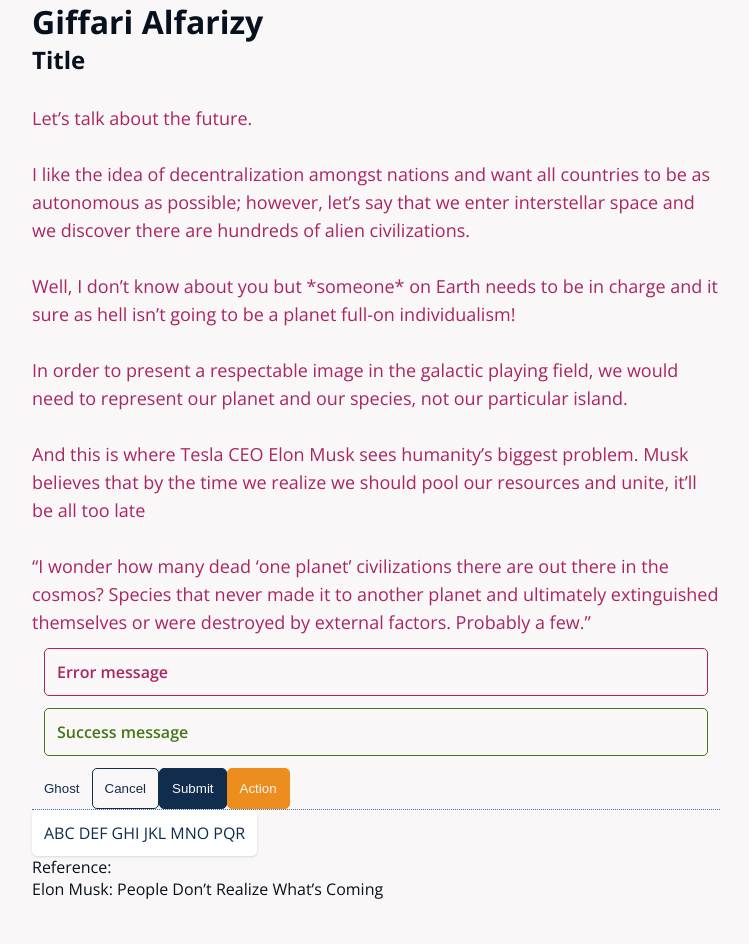
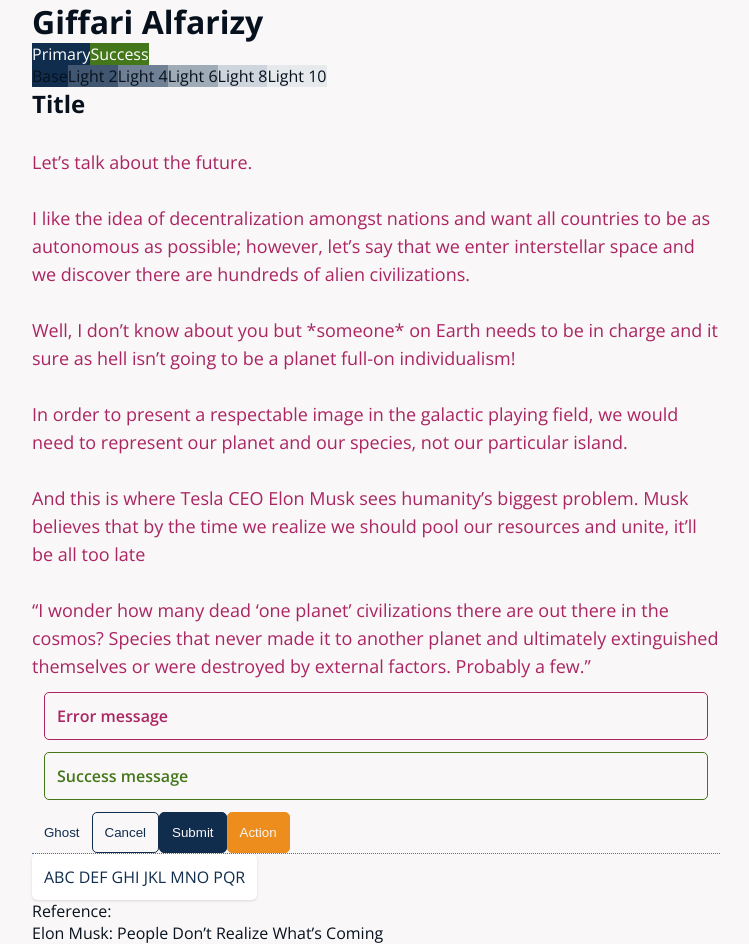
Before and after one commit to giffarialfarizy/giffari-next, a Next.js app: page / in a window 1280 px wide. Shown: the whole page, without its empty margins (0-749 px from the left). Before the commit the page ends 900 px from the top, so only its background shows below. Built offline with nearby package versions, Linux system fonts and the light colour scheme.

Commit message:
✅ Loops done

```diff
--- a/pages/index.tsx
+++ b/pages/index.tsx
@@ -15,6 +15,32 @@ const Home: NextPage = () => {
 
 			<main>
 				<h1>Giffari Alfarizy</h1>
+				<div>
+					<span className='bg-primary text-white'>
+						Primary
+					</span>
+					<span className='bg-success text-white'>
+						Success
+					</span>
+				</div>
+				<div>
+					<span className='bg-primary'>Base</span>
+					<span className='bg-primary-light-2'>
+						Light 2
+					</span>
+					<span className='bg-primary-light-4'>
+						Light 4
+					</span>
+					<span className='bg-primary-light-6'>
+						Light 6
+					</span>
+					<span className='bg-primary-light-8'>
+						Light 8
+					</span>
+					<span className='bg-primary-light-9'>
+						Light 10
+					</span>
+				</div>
 				<section className='blog'>
 					<h2>Title</h2>
 					<p className='paragraph'>
--- /dev/null
+++ b/styles/giffari/_colors.scss
@@ -0,0 +1,15 @@
+@each $key, $val in $colors {
+	.bg-#{$key} {
+		background-color: $val;
+	}
+	.text-#{$key} {
+		color: $val;
+	}
+
+	// Light variation
+	@for $i from 1 through 9 {
+		.bg-#{$key}-light-#{$i} {
+			background-color: mix(white, $val, $i * 10);
+		}
+	}
+}
--- a/styles/giffari/_variables.scss
+++ b/styles/giffari/_variables.scss
@@ -8,6 +8,21 @@ $action: #ec8d1d;
 $action-darker: #a15e0e;
 $error: #aa2562;
 $success: #44761a;
+
+// Color Palette
+$colors: (
+	'text': $text,
+	'primary': $primary,
+	'secondary': $secondary,
+	'muted': $muted,
+	'light': $light,
+	'action': $action,
+	'action-darker': $action-darker,
+	'error': $error,
+	'success': $success,
+	'white': white,
+	'black': black,
+);
 
 // Spacing
 $margin-base: 0.75rem;
--- a/styles/giffari/index.scss
+++ b/styles/giffari/index.scss
@@ -6,6 +6,7 @@
 @import 'layouts';
 
 // colors
+@import 'colors';
 
 // components (buttons, card, navbar)
 @import 'components/buttons';
```
Also changed, not shown: 1 other file (tests, documents, lock files or other folders).
